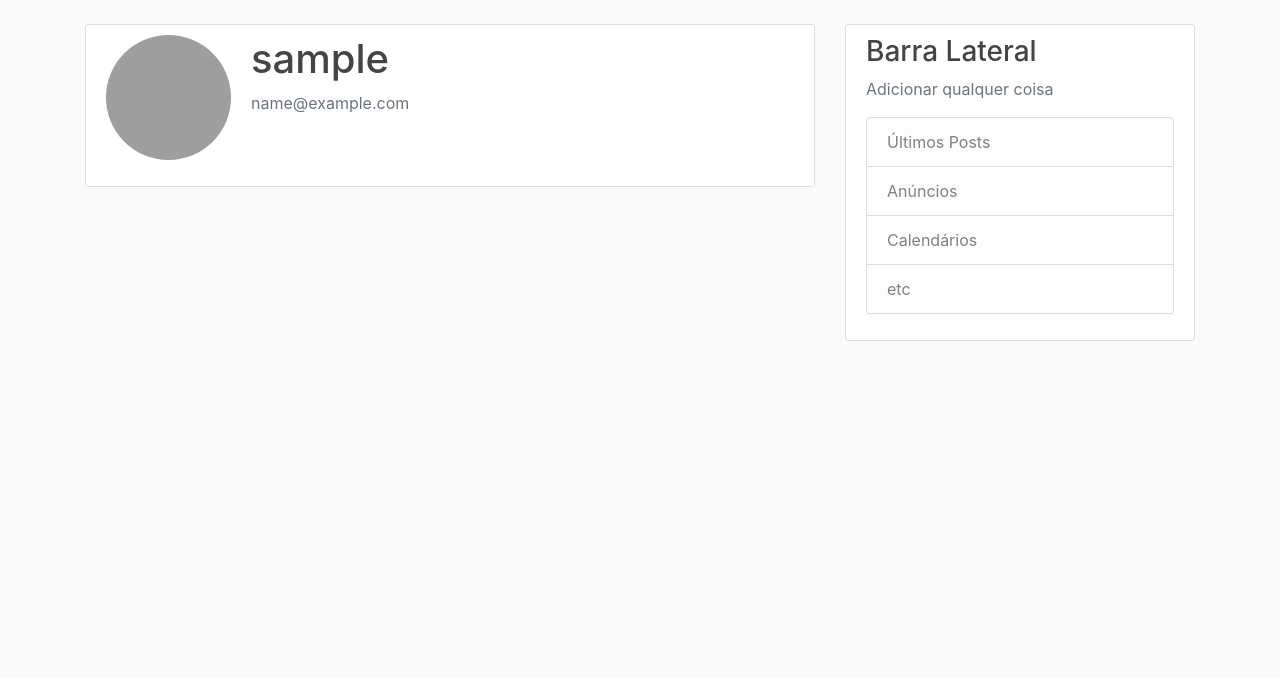
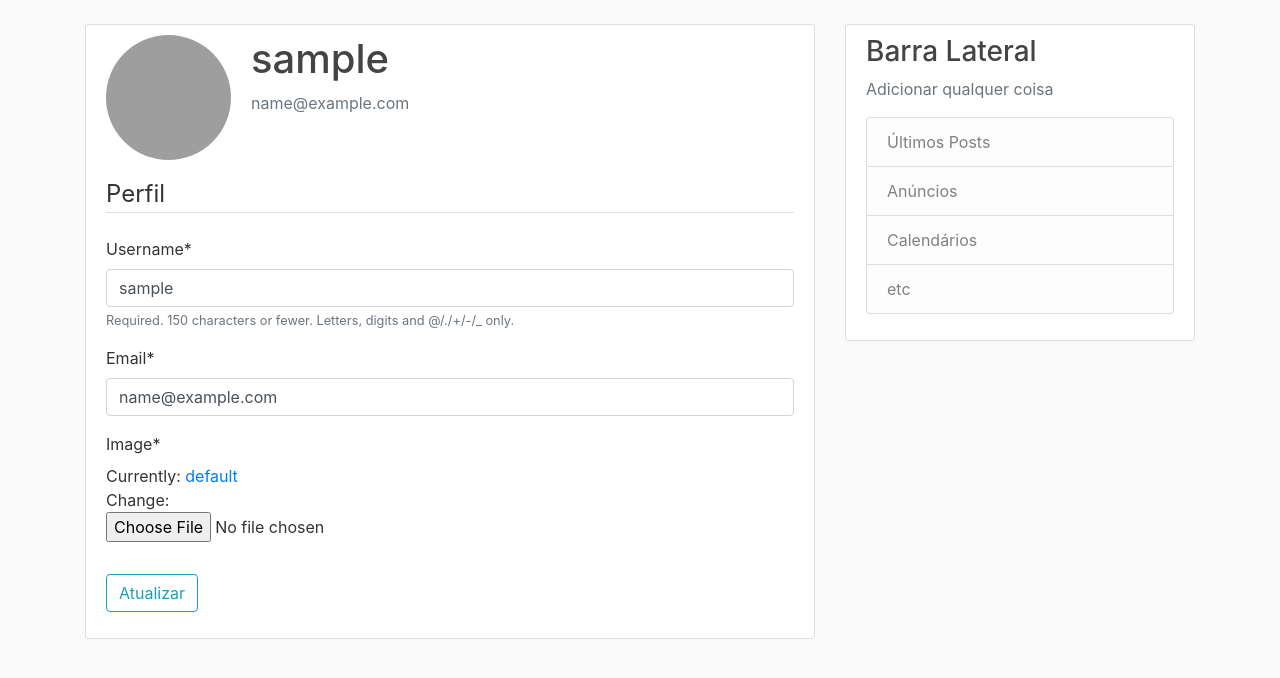
Before and after one commit to marcosvcr/Projeto-Django, a Django app: page /profile/ in a window 1280 px wide. Shown: the part 56-734 px from the top of the page. Run offline with Django 4.2, Linux system fonts and the light colour scheme; the visitor is signed in with stand-in values (Sample User, id 1); some libraries are stand-ins or nearby versions; grey boxes are pictures that could not be loaded.

Commit message:
User update

```diff
--- a/blog/templates/blog/home.html
+++ b/blog/templates/blog/home.html
@@ -2,6 +2,7 @@
 {% block content %}
     {% for post in posts %}
         <article class="media content-section">
+          <img class="rounded-circle article-img" src="{{ post.author.profile.image.url }}">
           <div class="media-body">
             <div class="article-metadata">
               <a class="mr-2" href="#">{{ post.author }}</a>
--- a/users/forms.py
+++ b/users/forms.py
@@ -1,6 +1,7 @@
 from django import forms
 from django.contrib.auth.models import User
 from django.contrib.auth.forms import UserCreationForm
+from .models import Profile
 
 
 class UserRegisterForm(UserCreationForm):
@@ -9,3 +10,16 @@ class UserRegisterForm(UserCreationForm):
     class Meta:
         model = User
         fields = ['username', 'email', 'password1', 'password2']
+
+
+class UserUpdateForm(forms.ModelForm):
+    email = forms.EmailField()
+
+    class Meta:
+        model = User
+        fields = ['username', 'email']
+
+class ProfileUpdateForm(forms.ModelForm):
+    class Meta:
+        model = Profile
+        fields = ['image']
--- a/users/models.py
+++ b/users/models.py
@@ -1,5 +1,6 @@
 from django.db import models
 from django.contrib.auth.models import User
+from PIL import Image
 
 
 
@@ -11,3 +12,14 @@ class Profile(models.Model):
 
 	def __str__(self):
 		return f'{self.user.username} Profile'
+
+
+	def save(self):
+		super().save()
+
+		img = Image.open(self.image.path)
+
+		if img.height > 300 or img.width > 300:
+			output_size = (300,300)
+			img.thumbnail(output_size)
+			img.save(self.image.path)
--- a/users/templates/users/profile.html
+++ b/users/templates/users/profile.html
@@ -9,6 +9,16 @@
           <p class="text-secondary">{{ user.email }}</p>
         </div>
       </div>
-      <!-- FORM HERE -->
+      <form method="POST" enctype ="multipart/form-data" >
+            {% csrf_token %}
+            <fieldset class="form-group">
+                <legend class="border-bottom mb-4">Perfil</legend>
+                {{ u_form|crispy }}
+                {{ p_form|crispy }}
+            </fieldset>
+            <div class="form-group">
+                <button class="btn btn-outline-info" type="submit">Atualizar</button>
+            </div>
+      </form>
     </div>
 {% endblock content %}
--- a/users/views.py
+++ b/users/views.py
@@ -1,8 +1,7 @@
 from django.shortcuts import render, redirect
 from django.contrib import messages
 from django.contrib.auth.decorators import login_required
-from .forms import UserRegisterForm
-
+from .forms import UserRegisterForm, UserUpdateForm, ProfileUpdateForm
 
 def register(request):
     if request.method == 'POST':
@@ -19,4 +18,20 @@ def register(request):
 
 @login_required
 def profile(request):
-	return render (request, 'users/profile.html')
+    if request.method == 'POST':
+        u_form = UserUpdateForm(request.POST, instance = request.user)
+        p_form = ProfileUpdateForm(request.POST, request.FILES, instance = request.user.profile)
+        if u_form.is_valid() and p_form.is_valid():
+            u_form.save()
+            p_form.save()
+            messages.success(request, f'Conta atualizada com sucesso!')
+            return redirect('profile')
+    else:
+        u_form = UserUpdateForm(instance = request.user)
+        p_form = ProfileUpdateForm(instance = request.user.profile)
+
+    context = {
+        'u_form': u_form,
+        'p_form': p_form
+    }
+    return render (request, 'users/profile.html', context)
```
Also changed, not shown: media/profile_pics/crown-4.png (added), media/profile_pics/crown-4_zqLmCIG.png (added), media/profile_pics/homem_fNcnJ7h.jpeg (added).
